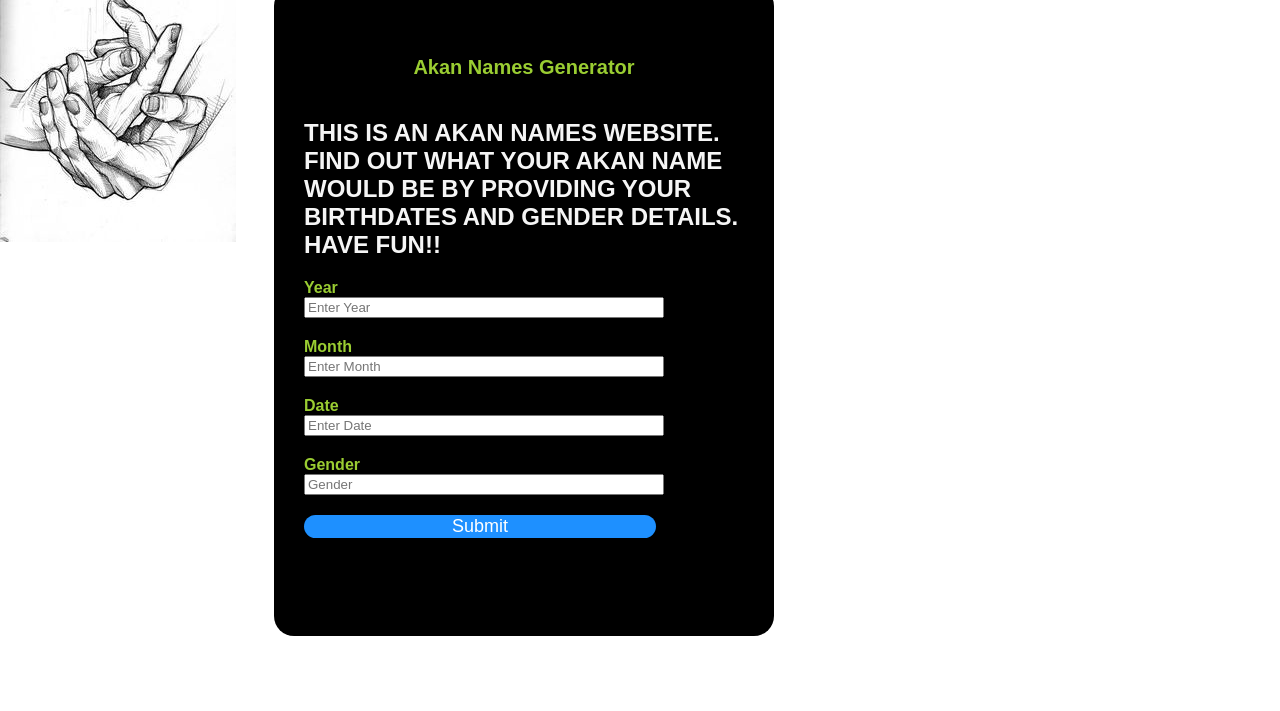
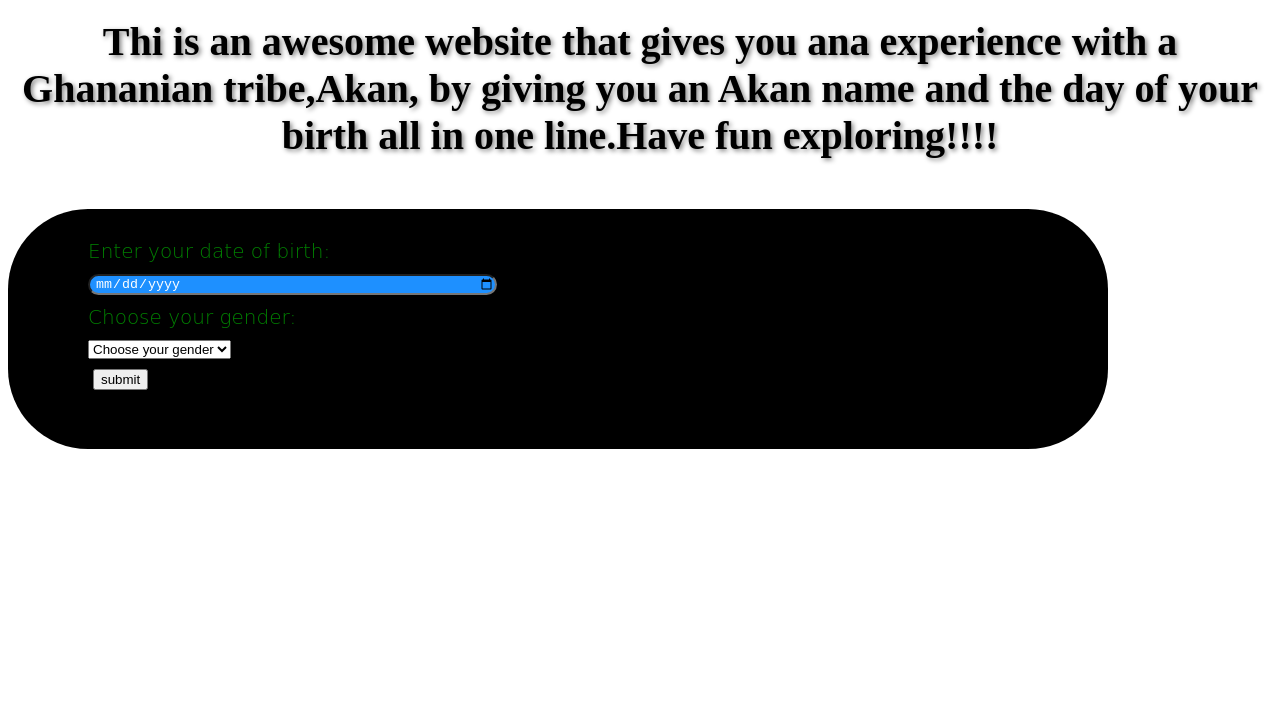
Before and after one commit to Meshackgit/Akannames.github.io-portfolio, a plain HTML site: page index.html in a window 1280 px wide. Shown: the part 89-800 px from the top of the page. Drawn offline with Linux system fonts and the light colour scheme.

Commit message:
total rewriting of the code from scratch

```diff
--- a/index.html
+++ b/index.html
@@ -1,32 +1,62 @@
+
  <!DOCTYPE html>
 <html lang="en">
 <head>
     <meta charset="UTF-8">
-    <meta http-equiv="X-UA-Compatible" content="IE=edge">
     <meta name="viewport" content="width=device-width, initial-scale=1.0">
-    <title>Form</title>
-    <link rel="stylesheet" href="styles.css">
-    <link rel="icon" href="log.jpg">
+    <meta http-equiv="X-UA-Compatible" content="ie=edge">
+     <title> Akan names project </title>
+     <head>
+     <script src="JS script.js"></script>
+
+            <link rel="stylesheet" type="text/css" href="styles.css">
 </head>
  <body>
-  <img src="5.jpeg" alt="Hands">
-    <div class="Form-fluid">
-        <h1>Akan Names Generator</h1>
-        <form id="refresh">
-          <div>
-            <h2>THIS IS AN AKAN NAMES WEBSITE.<br>FIND OUT WHAT YOUR AKAN NAME WOULD BE BY PROVIDING YOUR<br>BIRTHDATES AND GENDER DETAILS.<br>HAVE FUN!!</h2>
+          <div class="container">
+              <div class="jumbotron">
+                  <h1>Akan Names Generator</div>
+
+              <div class="row">
+
+
               </div>
-          <p>Year</p>
-            <input id="Year" type="text" name="" placeholder="Enter Year"essential>
-            <p>Month</p>
-            <input id="Month" type="text" name="" placeholder="Enter Month"essential>
-            <p>Date</p>
-            <input id="Date" type="text" name="" placeholder="Enter Date"essential>
-            <P>Gender</P>
-            <input type="Gender" class="form-control" id="inputGender" placeholder="Gender"essential>
-             <input type="submit" name="" value="Submit" onclick="submit()">
+                    <div class="col-md-4">
+                        <h2>Thi is an awesome website that gives you ana experience with a Ghananian tribe,Akan, by giving you an Akan name and the day of your birth all in one line.Have fun exploring!!!!</h2>
+                   </div>
+              </div>
+              <div class="space"></div>
+
+              <!--The user input form-->
+              <form id="form_data"  class="form row">
+
+                      <div class="form-group row">
+                            <p class="label-control ">Enter your date of birth:</p>
+                            <input class="form-control form-control-sm col-md-6" type="date" id="birthdate" value="" placeholder="Enter your dateofbirth"><br/>
+                      </div>
+
+                        <div class="form-group row">
+                            <p>Choose your gender:</p>
+                            <select id="gender" class="form-control form-control-sm">
+                                <option>Choose your gender</option>
+                                <option>Male</option>
+                                <option>Female</option><br>
+                            </select>
+                        </div><br>
+                        <div class="row2">
+
+                            <button type="button" class="btn btn-success btn-sm" value="submit" onclick="akanNames()">submit</button>
+
+                        </div>
+                            <!-- Result output -->
+
+                            <p id="display" class="col-md-12"></p>
+
                 </form>
+
           </div>
+
+
+
             <script src="script.js"></script>
  </body>
 </html>
--- a/script.js
+++ b/script.js
@@ -1,61 +1,13 @@
+function formRefresh(){
+    document.getElementById("form_data").reset();
+}
+function akanNames(){
 
-   /*var maleName = ["Kwasi","Kwadmo","Kwabena","Kwaku","Yaw","Kofi","Kwame"];
-    var femaleName = ["Akosua","Adwoa","Abenaa","Akua","Yaa","Afua","Ama"];
-    function  Submit(){
-        var year = document.getElementById("Year").value;
-        var month = document.getElementById("Month").value;
-        var day = document.getElementById("Day").value;
-        var gender = document.getElementById("Gender").value;
-        var birthday = date ('_{Year} _{Month} _{Day}')
-        var dtString = birthday.todtString()
-        var brthDate = birthday.getday()
-        //Date month year calculation formula is as follows below //
-        var answer = (((cc/4) -2 * cc - 1) + ((5 * Year / 4))+((26 * ((Month + 1)/ + 1)/ 10))+ Day)% 7;
-        if (gender == 'male'){
-            let Name = maleName[brthDate]
-            alert ('You Bere Born On' + dtString + 'Your Aan Name Would Be' + Name)
-        }
-        else if (gender =='female'){
-            let Name = femaleName[brthDate]
-            alert('You Were Born On' + dtString + 'Your Akan Name Would Be' + Name)
-
-        }
-        //Incase the user stupidly or mistakenly fails to input all the required details Js will help me correct them//
-        alert('You Have Not Filled All The Details Please Revisit The Form And Submit')
-    //wrong Day input//
-    if( Day > 31 || Day < 1){
-        alert('Invalid Date Input')
-    }
-    //wrong Month input//
-    if(Month > 12 || Month < 1){
-        alert('Invalid Month Input')
-    }
-    //To refresh the inputs after the user has filled in the form//
-    function formRefresher(){
-        document.getElementById("refresh").reset();
-        formRefresher();
-    }
-}
-
-
-
-   alert('You wewre born on a monday you Akan Name is Mwangi ');*/
-
-    // Function to refresh the form after submition
-function formRefresher(){
-    document.getElementById("refresh").reset();
-}
-
-// Event function on button
-function Submit(){
-
-    var birthDate=document.getElementById("Date").value;
+    var birthDate=document.getElementById("birthdate").value;
     var dateEntered= birthDate.split("-");
     var day=parseInt(dateEntered[2]);
     var month=parseInt(dateEntered[1]);
     var year=parseInt(dateEntered[0]);
-
-    //Centuary calculation
     var centry=(year-1)/100+1;
     var dayOfTheWeek = ( centry/4 -2*centry-1 + 5*year/4  + 26*(month+1)/10 + day ) % 7;
 
@@ -65,14 +17,12 @@ function Submit(){
     var gender=document.getElementById("gender").value;
     var daysOfWeek=["Sunday", "Monday","Tuesday","Wednesday","Thursday","Friday","Saturday"];
     var dOfWeek = Math.round(dayOfTheWeek)
-
-    //form validation and output
     if(!isNaN(dOfWeek)){
         if(gender=="Male"){
-        alert("Your akan names is"+ maleNames[Math.round(dayOfTheWeek)]+"  you were born on "+ daysOfWeek[dOfWeek]);
+            document.getElementById("display").innerHTML= "Your akan names is"+ maleNames[Math.round(dayOfTheWeek)]+" and you were born on "+ daysOfWeek[dOfWeek];
         }
         else if(gender==="Female"){
-        alert("You were born on "+daysOfWeek[dOfWeek]+ " and Your akan name is " + femaleNames[Math.round(dayOfTheWeek)]);
+            document.getElementById("display").innerHTML="You were born on "+daysOfWeek[dOfWeek]+ " and Your akan name is " + femaleNames[Math.round(dayOfTheWeek)];
         }else{
             alert("Enter valid dates and choose your gender");
             document.getElementById("display").innerHTML="";
@@ -80,10 +30,10 @@ function Submit(){
     }
             else{
                 alert("Enter valid birthday and choose your gender");
-
+                document.getElementById("display").innerHTML="";
             }
 
 
     //call to the reFresh function
-    formRefresher();
+    formRefresh();
 }
--- a/styles.css
+++ b/styles.css
@@ -1,61 +1,57 @@
+body{
+    font-size: 20px;
+    color: green;
+    font-weight: 200;
+ }
+ form{
+  background-color:black;
+  padding: 20px;
+  padding-left: 80px;
+  line-height: 5px;
+  margin-top: 50px;
+  height: 200px;
+  width: 1000px;
+  border-radius: 80px;
 
-
-
-body {
-    margin: 0;
-    padding: 0;
-    background-position: center;
-    font-family: sans-serif;
 }
-
-
-
-.Form-fluid {
-    width: 500px;
-    height: 650px;
-    color: yellowgreen;
-    top: 50%;
-    right: 20%;
-    position: absolute;
-    transform: translate(-50%,-50%);
-    box-sizing: border-box;
-    border-radius: 20px;
-    padding: 70px 30px;
-    background-color: black;
+.col-md-4{
+    font-size: 30px;
+    text-align: center;
 }
-
-h1 {
-    margin: 0;
-    padding: 0 0 20px;
+.row{
+ font-family: 'Fugaz One', cursive;
+    }
+    h2{
      text-align: center;
-    font-size: 20px;
+     font-size: 40px;
+     text-shadow: 2px 2px 5px grey;
+     color:black;
     }
-
-.Form-fluid p {
-    margin: 0;
-    padding: 0;
+    h1{
+        text-align: center;
+        text-decoration: none;
         font-weight: bold;
     }
-
-.Form-fluid input {
-    margin-bottom: 20px;
-    width: 80%;
+    .row2 {
+        margin: 0;
+        padding: 5px;
+        border-radius: 50px;
     }
-
-
-
-.Form-fluid input[type="submit"]
-{
-    border: none;
+    .form input{
+        padding-left: 5px;
+        width: 40%;
+        color: #fff;
+        background-color: dodgerblue;
+        border-radius: 20px;
         outline: none;
-    background: dodgerblue;
-    color: #fff;
-    font-size: 18px;
-    border-radius: 20px;
     }
-
-.Form-fluid input[type="submit"]:hover
-{
+    .jumbotron{
+        background-color: darkolivegreen;
+        box-shadow: 2px 2px 5px grey;
+        color:black;
+        font-family: 'Merriweather';
+    }
+    .row2:hover {
         cursor: pointer;
         background: green;
         transition: .5s;
@@ -64,20 +60,3 @@ h1 {
         transition-timing-function: cubic-bezier(0.175, 0.885, 0.32, 1.275);
 
     }
-
-
-.Form-fluid a:hover {
-    color: green;
-
-}
-
-h2 {
-    color: whitesmoke;
-}
-
-
-
- img{
-     float: left;
-     position: absolute;
-    }
```
Also changed, not shown: ka.jpg (added). Lines whose indentation alone changed are shown as unchanged.
